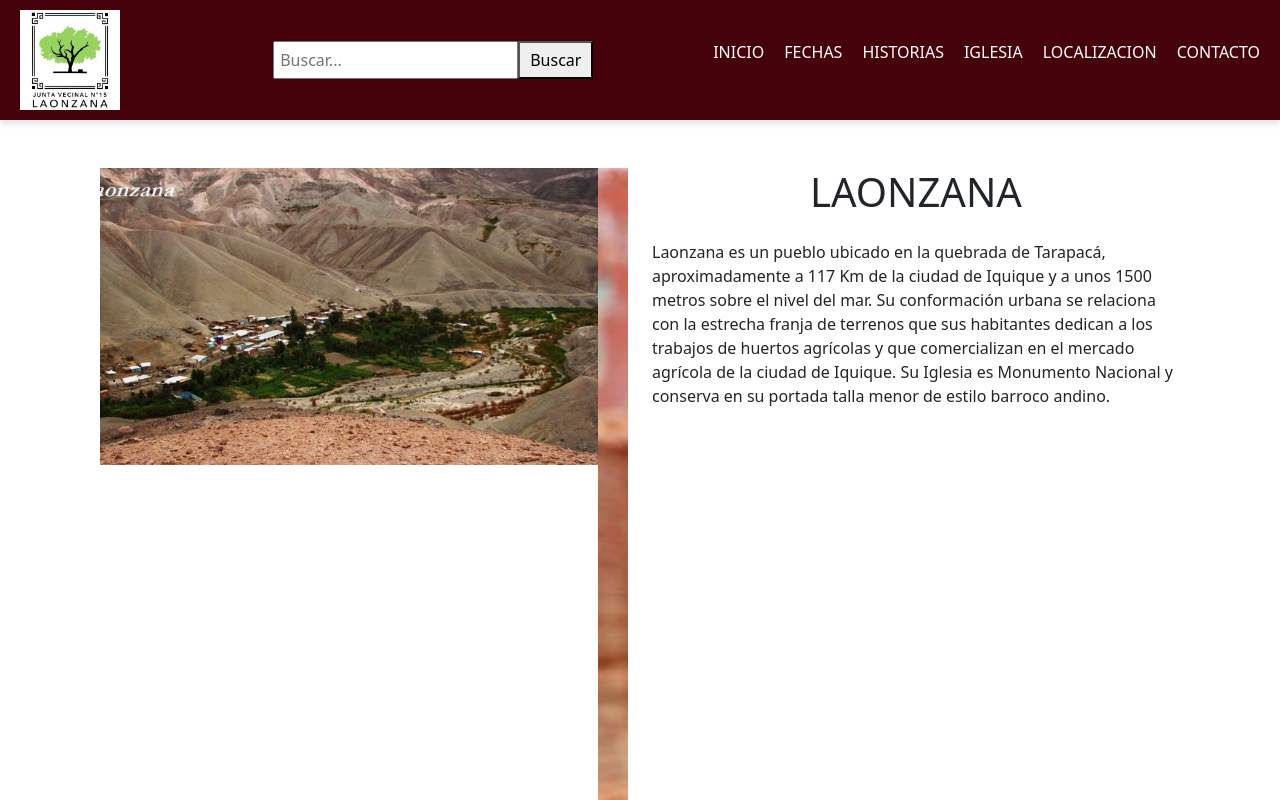
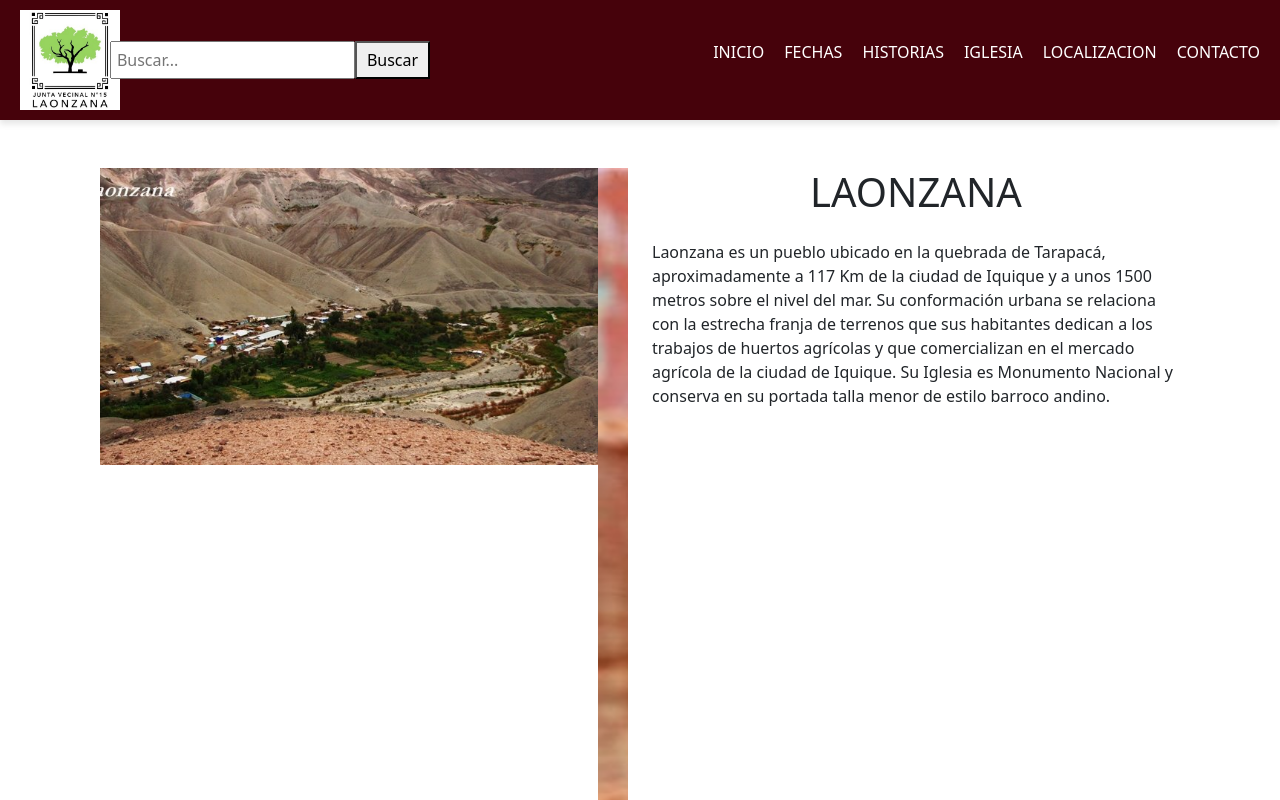
Before and after one commit to rolivares98/proyectocoder, a plain HTML site: page index.html in a window 1280 px wide. Shown: the top 800 px of the page. Drawn offline with nearby package versions, Linux system fonts and the light colour scheme; files whose address does not match are found by name.

Commit message:
envio de prentrega 2

```diff
--- a/css/style.css
+++ b/css/style.css
@@ -26,18 +26,22 @@ nav {
 }
 /* LOGO */
 .logo-container {
-    flex: 1;
+    flex-shrink: 0;
 }
 .logo {
     height: 100px; /* tamaño de la imagen */
+    width: auto;
+    max-width: 120px;
 }
 /* BUSCAR */
 #searchForm {
-    flex: 2;
+    flex-grow: 1;
     display: flex;
     justify-content: center;
+    max-width: 300px;
 }
 #searchInput {
+    flex-grow: 1;
     padding: 5px;
     font-size: 16px;
 }
@@ -244,7 +248,7 @@ main {
     /* Añadir un botón para mostrar el menú en pantallas pequeñas */
     .nav-toggle {
         display: block;
-        background-color: #007bff;
+        background-color: #46020b;
         color: #fff;
         border: none;
         padding: 10px;
```
